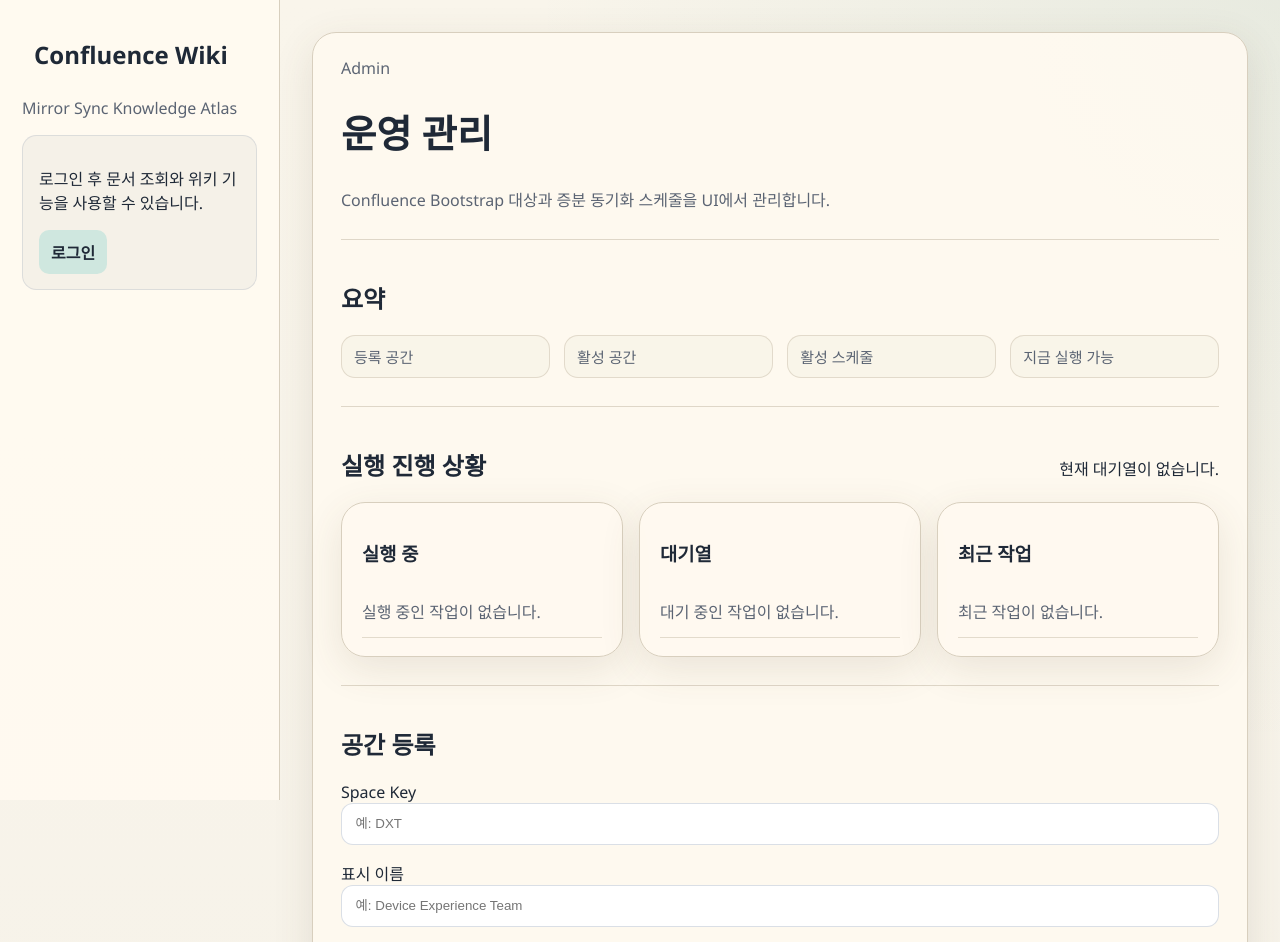
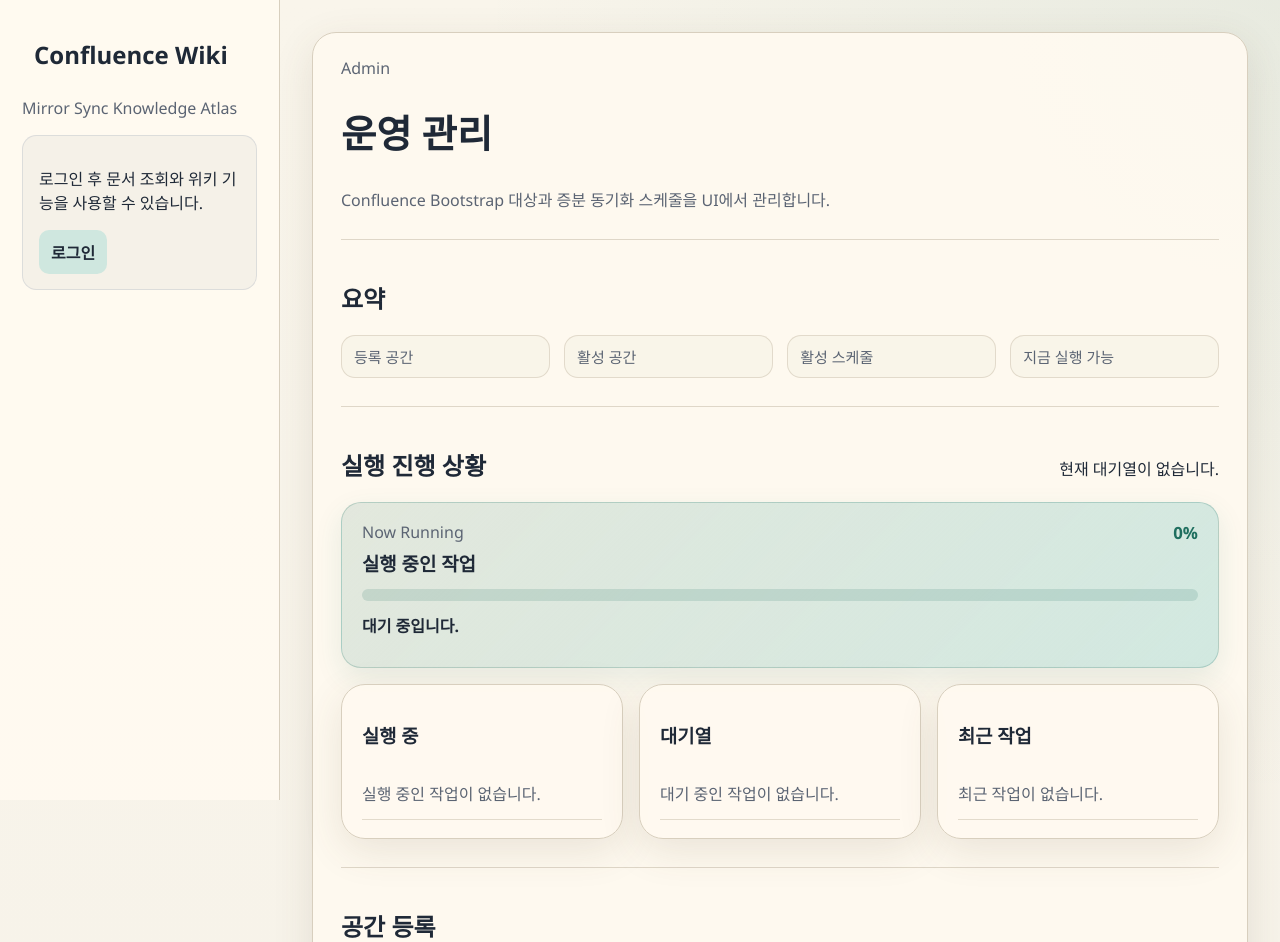
Before and after one commit to flybywind2/confluence_wiki, a FastAPI app: template app/templates/admin_operations.html in a window 1280 px wide. Shown: the top 942 px of the page. Run offline with FastAPI, Linux system fonts and the light colour scheme; the template is opened without the code that fills it, so the values that code supplies are empty; parts of the project's set-up code (start-up, migrations or seed data) failed here and were passed over.

Commit message:
feat: highlight active admin sync progress

```diff
--- a/app/static/admin-operations.js
+++ b/app/static/admin-operations.js
@@ -1,12 +1,31 @@
 (() => {
   const panel = document.getElementById("admin-sync-jobs");
   const summary = document.getElementById("admin-sync-queue-summary");
+  const currentPanel = document.getElementById("admin-sync-current");
+  const currentTitle = document.getElementById("admin-sync-current-title");
+  const currentStatus = document.getElementById("admin-sync-current-status");
+  const progressFill = document.getElementById("admin-sync-progress-fill");
+  const progressLabel = document.getElementById("admin-sync-progress-label");
+  const eventsList = document.getElementById("admin-sync-events");
   const runningList = document.getElementById("admin-sync-running-list");
   const queuedList = document.getElementById("admin-sync-queued-list");
   const recentList = document.getElementById("admin-sync-recent-list");
   const triggers = Array.from(document.querySelectorAll('[data-admin-sync-trigger="true"]'));
 
-  if (!panel || !summary || !runningList || !queuedList || !recentList || triggers.length === 0) {
+  if (
+    !panel ||
+    !summary ||
+    !currentPanel ||
+    !currentTitle ||
+    !currentStatus ||
+    !progressFill ||
+    !progressLabel ||
+    !eventsList ||
+    !runningList ||
+    !queuedList ||
+    !recentList ||
+    triggers.length === 0
+  ) {
     return;
   }
 
@@ -52,6 +71,38 @@
     }
   };
 
+  const renderCurrentJob = (job) => {
+    if (!job) {
+      currentPanel.hidden = true;
+      progressFill.style.width = "0%";
+      progressLabel.textContent = "0%";
+      currentStatus.textContent = "대기 중입니다.";
+      eventsList.innerHTML = "";
+      return;
+    }
+
+    currentPanel.hidden = false;
+    currentTitle.textContent = job.query || job.space_key || "실행 중인 작업";
+    const progress = Number(job.progress || 0);
+    progressFill.style.width = `${progress}%`;
+    progressLabel.textContent = `${progress}%`;
+    currentStatus.textContent = job.error || job.message || "처리 중입니다.";
+    eventsList.innerHTML = "";
+    for (const event of job.events || []) {
+      const item = document.createElement("li");
+      const headline = document.createElement("strong");
+      headline.textContent = event.message || "";
+      item.appendChild(headline);
+
+      const meta = document.createElement("span");
+      meta.className = "admin-sync-job-meta";
+      const parts = [event.status || "", Number.isFinite(Number(event.progress)) ? `${event.progress}%` : ""];
+      meta.textContent = parts.filter(Boolean).join(" · ");
+      item.appendChild(meta);
+      eventsList.appendChild(item);
+    }
+  };
+
   const hasActiveJobs = (overview) => Boolean(overview?.running || (overview?.queued || []).length);
 
   const renderOverview = (overview) => {
@@ -62,6 +113,7 @@
       ? `실행 중 ${runningCount}건 · 대기 ${queuedCount}건`
       : "현재 대기열이 없습니다.";
 
+    renderCurrentJob(overview?.running || null);
     renderBucket(runningList, overview?.running ? [overview.running] : [], "실행 중인 작업이 없습니다.");
     renderBucket(queuedList, overview?.queued || [], "대기 중인 작업이 없습니다.");
     renderBucket(recentList, overview?.recent || [], "최근 작업이 없습니다.");
--- a/app/static/app.css
+++ b/app/static/app.css
@@ -992,6 +992,74 @@ body {
   gap: 1rem;
 }
 
+.admin-sync-current {
+  display: grid;
+  gap: 12px;
+  margin-bottom: 1rem;
+  padding: 18px 20px;
+  border-radius: 20px;
+  background: linear-gradient(135deg, rgba(31, 111, 95, 0.12), rgba(207, 231, 223, 0.95));
+  border: 1px solid rgba(31, 111, 95, 0.22);
+  box-shadow: 0 10px 28px rgba(31, 111, 95, 0.10);
+}
+
+.admin-sync-current-head {
+  display: flex;
+  align-items: start;
+  justify-content: space-between;
+  gap: 14px;
+}
+
+.admin-sync-current-head h3 {
+  margin: 6px 0 0;
+  font-size: 1.18rem;
+}
+
+.admin-sync-current-progress {
+  font-size: 1.05rem;
+  color: var(--accent);
+}
+
+.admin-sync-progress-bar {
+  width: 100%;
+  height: 12px;
+  overflow: hidden;
+  border-radius: 999px;
+  background: rgba(31, 111, 95, 0.15);
+}
+
+.admin-sync-progress-bar span {
+  display: block;
+  height: 100%;
+  width: 0;
+  border-radius: 999px;
+  background: linear-gradient(90deg, #1f6f5f 0%, #2d8d7a 100%);
+  transition: width 0.25s ease;
+}
+
+.admin-sync-current-status {
+  margin: 0;
+  font-weight: 700;
+  color: var(--ink);
+}
+
+.admin-sync-events {
+  list-style: none;
+  margin: 0;
+  padding: 0;
+  display: grid;
+  gap: 8px;
+  max-height: 220px;
+  overflow-y: auto;
+}
+
+.admin-sync-events li {
+  padding: 10px 12px;
+  border-radius: 14px;
+  background: rgba(255, 253, 248, 0.96);
+  border: 1px solid rgba(216, 207, 190, 0.7);
+}
+
 .admin-sync-jobs-card {
   padding: 18px 20px;
 }
--- a/app/templates/admin_operations.html
+++ b/app/templates/admin_operations.html
@@ -52,6 +52,20 @@
       <h2>실행 진행 상황</h2>
       <span id="admin-sync-queue-summary">현재 대기열이 없습니다.</span>
     </div>
+    <section class="admin-sync-current" id="admin-sync-current" hidden>
+      <div class="admin-sync-current-head">
+        <div>
+          <div class="eyebrow">Now Running</div>
+          <h3 id="admin-sync-current-title">실행 중인 작업</h3>
+        </div>
+        <strong class="admin-sync-current-progress" id="admin-sync-progress-label">0%</strong>
+      </div>
+      <div class="admin-sync-progress-bar" aria-hidden="true">
+        <span id="admin-sync-progress-fill"></span>
+      </div>
+      <p class="admin-sync-current-status" id="admin-sync-current-status">대기 중입니다.</p>
+      <ul class="admin-sync-events" id="admin-sync-events"></ul>
+    </section>
     <div class="admin-sync-jobs-grid">
       <section class="list-card admin-sync-jobs-card">
         <div class="section-header">
```
Also changed, not shown: tests/api/test_admin_operations.py (+3 -0 lines).
